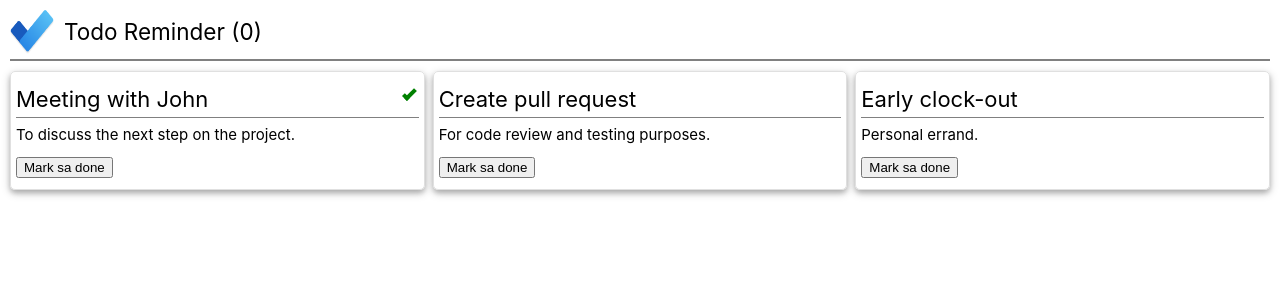
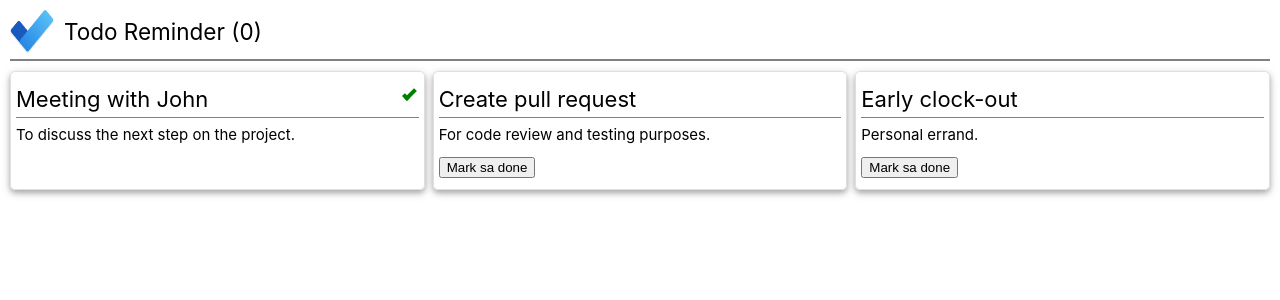
Before and after one commit to itsmikupaths/todo-reminder-app, a Vue app: page / in a window 1280 px wide. Shown: the top 300 px of the page. Built offline with nearby package versions, Linux system fonts and the light colour scheme.

Commit message:
emitting events done

```diff
--- a/src/App.vue
+++ b/src/App.vue
@@ -26,6 +26,9 @@
       toggleTodos() {
         this.showList = !this.showList;
       },
+      updateDone(index) {
+        this.todos[index].done = true;
+      }
     }
   };
 </script>
@@ -37,7 +40,10 @@
   </header>
 
   <main>
-    <Todo v-for="(todo, index) in todos" :todo="todo" :index="index"></Todo>
+    <Todo v-for="(todo, index) in todos" :todo="todo"
+      :index="index"
+      :key="index"
+      @mark-as-done="updateDone"></Todo>
   </main>
 </template>
 
--- a/src/components/todo.vue
+++ b/src/components/todo.vue
@@ -9,7 +9,13 @@
         type: Number,
         required: true,
       }
-    }
+    },
+    methods:{
+      markAsDone() {
+        this.$emit("mark-as-done", this.index);
+      }
+    },
+    emits: ["mark-as-done"],
   }
 </script>
 
@@ -20,7 +26,7 @@
         <i v-if="todo.done" class="check-icon"></i>
       </div>
       <p>{{ todo.description }}</p>
-      <button>Mark sa done</button>
+      <button v-if="!todo.done" @click="markAsDone">Mark sa done</button>
     </article>
 </template>
 
```
